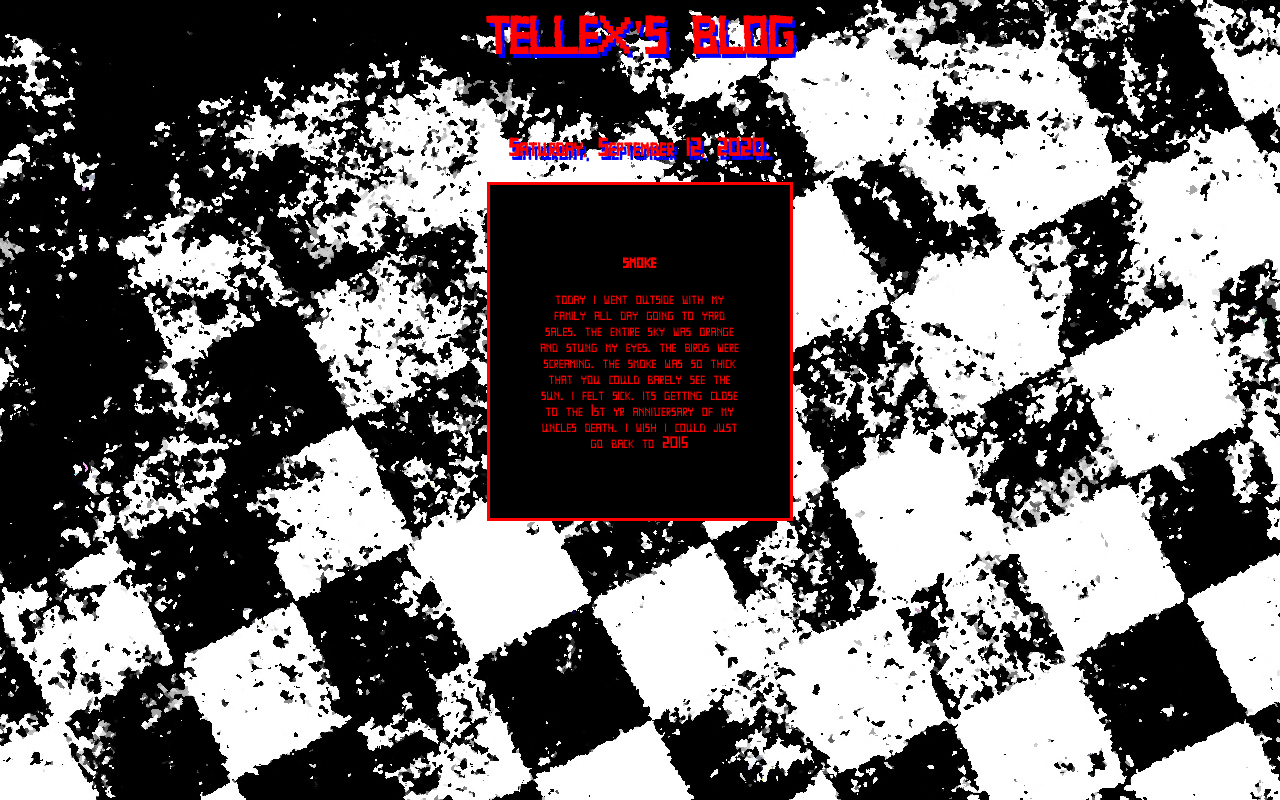
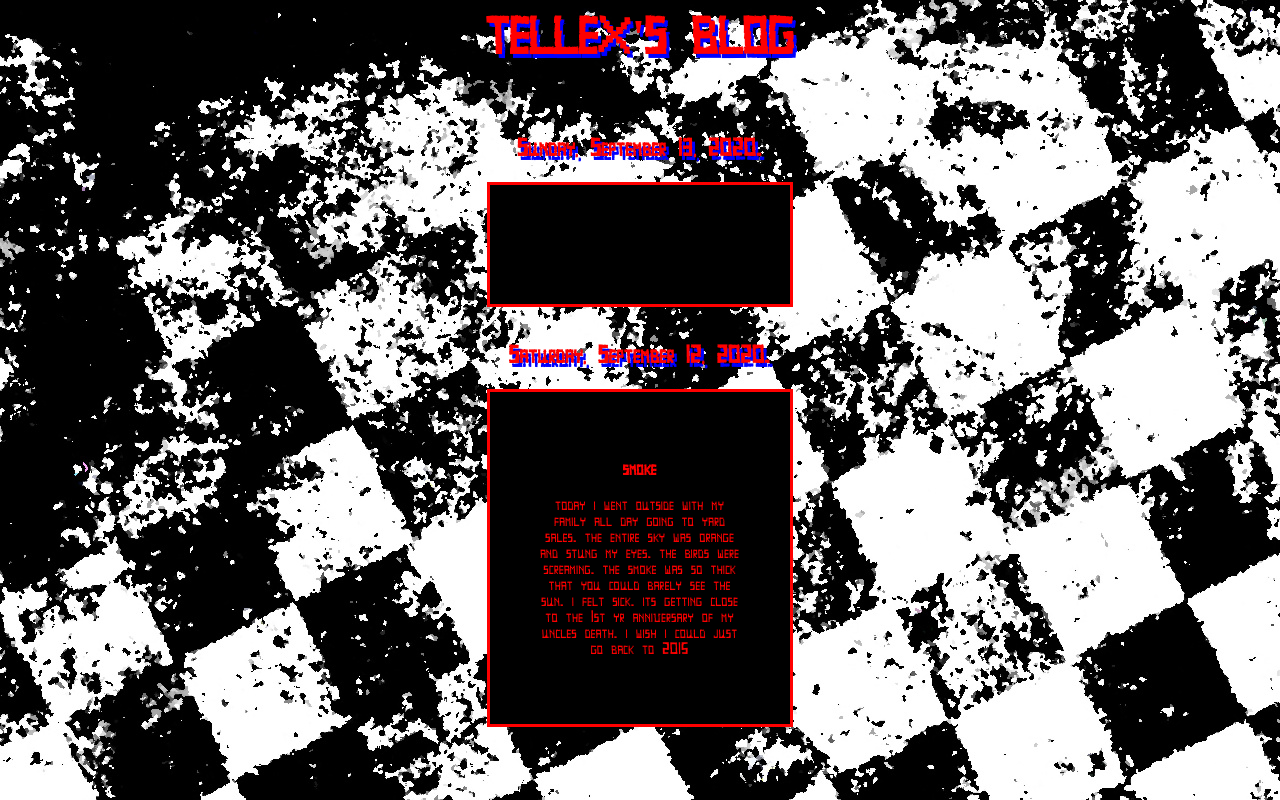
Before and after one commit to whiskersld/whiskersld.github.io, a plain HTML site: page index.html in a window 1280 px wide. Drawn offline with Linux system fonts and the light colour scheme.

Commit message:
Update index.html

```diff
--- a/index.html
+++ b/index.html
@@ -44,6 +44,14 @@
 <h1 id="textdateheader" style="font-size: 50px;">TELLEX'S BLOG</h1>
 <br/>
 
+<h2 id="textdateheader">Sunday, September 13, 2020.</h2>
+<div id="textarea">
+  <h3>
+</div>
+
+
+<br />
+
 <h2 id="textdateheader">Saturday, September 12, 2020.</h2>
 <div id="textarea">
   <h3 id="textblog">smoke</h3>
```
